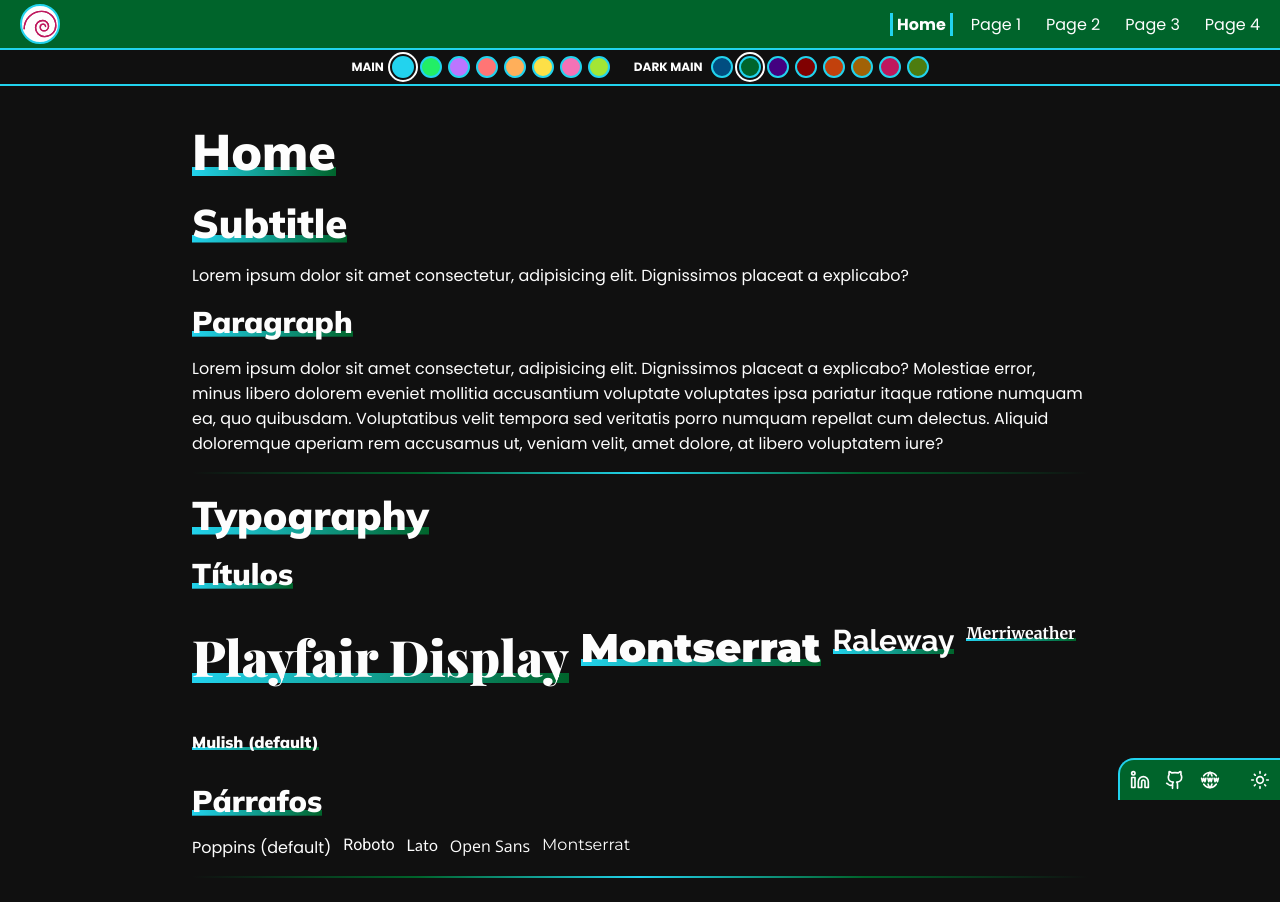
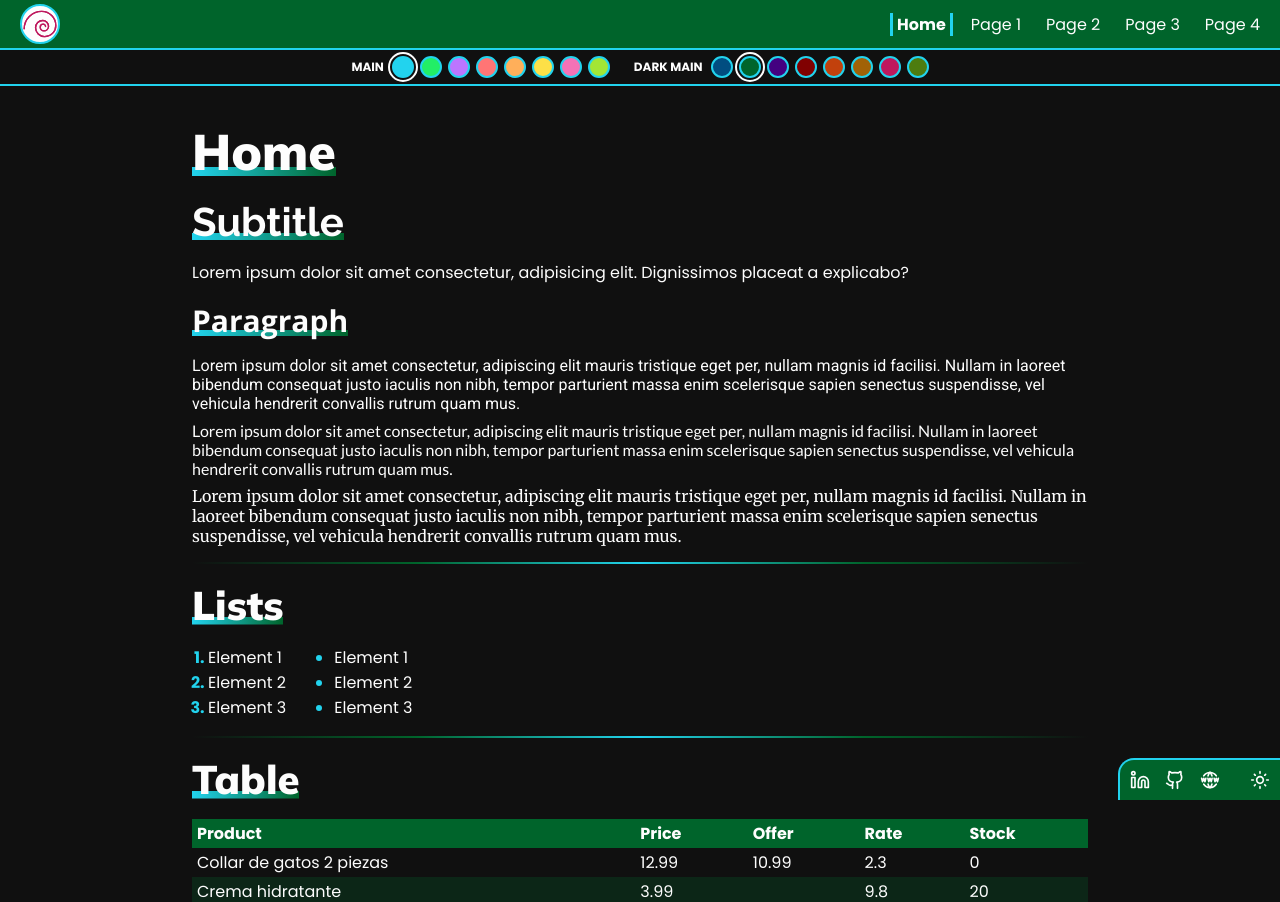
Before and after one commit to irenealcaine/template-navbar, a React (Vite) app: page / in a window 1280 px wide. Shown: the top 902 px of the page. Built offline with nearby package versions, Linux system fonts and the light colour scheme.

Commit message:
add paragraph and title components

```diff
--- a/src/App.css
+++ b/src/App.css
@@ -16,60 +16,3 @@ a {
   text-decoration: none;
   color: inherit;
 }
-
-h1,
-h2,
-h3,
-h4 {
-  font-family: var(--font-title);
-  font-weight: 900;
-  margin: 15px 0;
-  position: relative;
-  width: fit-content;
-
-  background: linear-gradient(to right, var(--main), var(--dark-main));
-  background-size: 100% 15%;
-  background-position: 0% 87%;
-  background-repeat: no-repeat;
-  transition: var(--transition);
-
-  &:hover {
-    background-size: 250% 100%;
-  }
-}
-
-h1 {
-  font-size: 50px;
-}
-
-h2 {
-  font-size: 40px;
-}
-
-h3 {
-  font-size: 30px;
-}
-
-@media screen and (max-width: 768px) {
-  p {
-    font-size: 14px;
-  }
-  h1,
-  h2,
-  h3,
-  h4 {
-    margin: 10px 0;
-  }
-
-  h1 {
-    font-size: 40px;
-  }
-
-  h2 {
-    font-size: 30px;
-  }
-
-  h3 {
-    font-size: 24px;
-  }
-}
--- /dev/null
+++ b/src/Components/Paragraph/Paragraph.css
@@ -0,0 +1,11 @@
+@import url("../../Variables.css");
+
+p{
+  margin-bottom: 8px;
+}
+
+@media screen and (max-width: 768px) {
+  p {
+    font-size: 14px;
+  }
+}
--- a/src/Components/Paragraph/Paragraph.jsx
+++ b/src/Components/Paragraph/Paragraph.jsx
@@ -1,4 +1,5 @@
 import { FONTS } from "../../Utils/fonts";
+import "./Paragraph.css";
 
 const Paragraph = ({ children, font }) => {
   return <p style={font && { fontFamily: FONTS[font] }}>{children}</p>;
--- /dev/null
+++ b/src/Components/Title/Title.css
@@ -0,0 +1,55 @@
+@import url("../../Variables.css");
+
+h1,
+h2,
+h3,
+h4 {
+  font-family: var(--font-title);
+  font-weight: 900;
+  margin: 15px 0;
+  position: relative;
+  width: fit-content;
+
+  background: linear-gradient(to right, var(--main), var(--dark-main));
+  background-size: 100% 15%;
+  background-position: 0% 87%;
+  background-repeat: no-repeat;
+  transition: var(--transition);
+
+  &:hover {
+    background-size: 250% 100%;
+  }
+}
+
+h1 {
+  font-size: 50px;
+}
+
+h2 {
+  font-size: 40px;
+}
+
+h3 {
+  font-size: 30px;
+}
+
+@media screen and (max-width: 768px) {
+  h1,
+  h2,
+  h3,
+  h4 {
+    margin: 10px 0;
+  }
+
+  h1 {
+    font-size: 40px;
+  }
+
+  h2 {
+    font-size: 30px;
+  }
+
+  h3 {
+    font-size: 24px;
+  }
+}
--- a/src/Components/Title/Title.jsx
+++ b/src/Components/Title/Title.jsx
@@ -1,4 +1,5 @@
 import { FONTS } from "../../Utils/fonts";
+import "./Title.css";
 
 const TITLES = {
   h1: "h1",
--- a/src/Pages/Home/Home.css
+++ b/src/Pages/Home/Home.css
@@ -12,9 +12,38 @@
     gap: 8px;
   }
 
-  .typography-grid {
-    gap: 12px;
-    margin: 10px 0;
+  .typography-showcase {
+    display: flex;
+    flex-direction: column;
+    gap: 20px;
+    margin: 10px 0 20px;
   }
 
+  .typography-sample {
+    display: flex;
+    flex-direction: column;
+    gap: 2px;
+    padding-bottom: 16px;
+    border-bottom: 2px solid var(--main-transparent);
+
+    &:last-child {
+      border-bottom: none;
+    }
+
+    h1,
+    h2,
+    h3,
+    h4 {
+      margin: 0;
+    }
+  }
+
+  .typography-sample__label {
+    font-size: 12px;
+    font-weight: 700;
+    text-transform: uppercase;
+    letter-spacing: 1px;
+    color: var(--dark-main);
+    margin-bottom: 6px;
+  }
 }
--- a/src/Pages/Home/Home.jsx
+++ b/src/Pages/Home/Home.jsx
@@ -31,75 +31,30 @@ const Home = () => {
   return (
     <div className="home">
       <Title type="h1">Home</Title>
-      <Title type="h2">Subtitle</Title>
+      <Title type="h2" font="raleway">
+        Subtitle
+      </Title>
       <Paragraph>
         Lorem ipsum dolor sit amet consectetur, adipisicing elit. Dignissimos
         placeat a explicabo?
       </Paragraph>
 
-      <Title type="h3">Paragraph</Title>
-      <Paragraph>
-        Lorem ipsum dolor sit amet consectetur, adipisicing elit. Dignissimos
-        placeat a explicabo? Molestiae error, minus libero dolorem eveniet
-        mollitia accusantium voluptate voluptates ipsa pariatur itaque ratione
-        numquam ea, quo quibusdam. Voluptatibus velit tempora sed veritatis
-        porro numquam repellat cum delectus. Aliquid doloremque aperiam rem
-        accusamus ut, veniam velit, amet dolore, at libero voluptatem iure?
+      <Title type="h3" font="open-sans">
+        Paragraph
+      </Title>
+      <Paragraph font="roboto">
+        Lorem ipsum dolor sit amet consectetur, adipiscing elit mauris tristique eget per, nullam magnis id facilisi. Nullam in laoreet bibendum consequat justo iaculis non nibh, tempor parturient massa enim scelerisque sapien senectus suspendisse, vel vehicula hendrerit convallis rutrum quam mus.
+      </Paragraph>
+      <Paragraph font="lato">
+        Lorem ipsum dolor sit amet consectetur, adipiscing elit mauris tristique eget per, nullam magnis id facilisi. Nullam in laoreet bibendum consequat justo iaculis non nibh, tempor parturient massa enim scelerisque sapien senectus suspendisse, vel vehicula hendrerit convallis rutrum quam mus.
+      </Paragraph>
+      <Paragraph font="merriweather">
+        Lorem ipsum dolor sit amet consectetur, adipiscing elit mauris tristique eget per, nullam magnis id facilisi. Nullam in laoreet bibendum consequat justo iaculis non nibh, tempor parturient massa enim scelerisque sapien senectus suspendisse, vel vehicula hendrerit convallis rutrum quam mus.
       </Paragraph>
 
       <Hr />
 
-      <h2>Typography</h2>
-
-      <h3>Títulos</h3>
-      <div className="grid typography-grid">
-        <div className="typography-example">
-          <Title type="h1" font="playfair-display">
-            Playfair Display
-          </Title>
-        </div>
-        <div className="typography-example">
-          <Title type="h2" font="montserrat">
-            Montserrat
-          </Title>
-        </div>
-        <div className="typography-example">
-          <Title type="h3" font="raleway">
-            Raleway
-          </Title>
-        </div>
-        <div className="typography-example">
-          <Title type="h4" font="merriweather">
-            Merriweather
-          </Title>
-        </div>
-        <div className="typography-example">
-          <Title type="h4">Mulish (default)</Title>
-        </div>
-      </div>
-
-      <h3>Párrafos</h3>
-      <div className="grid typography-grid">
-        <div className="typography-example">
-          <Paragraph>Poppins (default)</Paragraph>
-        </div>
-        <div className="typography-example">
-          <Paragraph font="roboto">Roboto</Paragraph>
-        </div>
-        <div className="typography-example">
-          <Paragraph font="lato">Lato</Paragraph>
-        </div>
-        <div className="typography-example">
-          <Paragraph font="open-sans">Open Sans</Paragraph>
-        </div>
-        <div className="typography-example">
-          <Paragraph font="montserrat">Montserrat</Paragraph>
-        </div>
-      </div>
-
-      <Hr />
-
-      <h2>Lists</h2>
+      <Title type="h2">Lists</Title>
       <div className="grid">
         <List ordered>
           <li>Element 1</li>
@@ -118,7 +73,7 @@ const Home = () => {
 
       <Hr />
 
-      <h2>Table</h2>
+      <Title type="h2">Table</Title>
       <Table>
         <tr>
           <th>Product</th>
@@ -140,7 +95,7 @@ const Home = () => {
 
       <Hr />
 
-      <h2>Accordion</h2>
+      <Title type="h2">Accordion</Title>
 
       <Accordion title="Sección 1">
         <p>Contenido de la sección 1.</p>
@@ -152,7 +107,7 @@ const Home = () => {
 
       <Hr />
 
-      <h2>Buttons</h2>
+      <Title type="h2">Buttons</Title>
       <div className="grid">
         <Button value={"Main colors"} href={"https://google.es"} />
         <Button
@@ -180,7 +135,7 @@ const Home = () => {
 
       <Hr />
 
-      <h2>Inputs</h2>
+      <Title type="h2">Inputs</Title>
 
       <Input type={"text"} placeholder={"Text"} />
       <div style={{ marginBottom: 8 + "px" }}></div>
@@ -210,7 +165,7 @@ const Home = () => {
 
       <Hr />
 
-      <h2>Loaders</h2>
+      <Title type="h2">Loaders</Title>
 
       <div className="grid">
         <Loader />
@@ -226,7 +181,7 @@ const Home = () => {
 
       <Hr />
 
-      <h2>Tags</h2>
+      <Title type="h2">Tags</Title>
       <div className="grid">
         <Tag tag={"Main colors"} />
         <Tag tag={"Blue"} color={"blue"} />
@@ -254,7 +209,7 @@ const Home = () => {
       </div>
 
       <Hr />
-      <h2>Progress Bars</h2>
+      <Title type="h2">Progress Bars</Title>
       <div className="grid">
         <RadialProgress number={10} size={30} />
         <RadialProgress number={20} size={35} color={"blue"} />
@@ -286,7 +241,7 @@ const Home = () => {
 
       <Hr />
 
-      <h2>Pagination</h2>
+      <Title type="h2">Pagination</Title>
       <Pagination
         currentPage={currentPage}
         totalPages={12}
@@ -295,7 +250,7 @@ const Home = () => {
 
       <Hr />
 
-      <h2>Interactions</h2>
+      <Title type="h2">Interactions</Title>
       <div className="grid">
         <Button value={"Modal"} onClick={() => setIsOpen(true)} />
         <Modal
@@ -325,7 +280,7 @@ const Home = () => {
       </div>
       <Hr />
 
-      <h2>Blog Card</h2>
+      <Title type="h2">Blog Card</Title>
 
       <div className="grid">
         {posts.slice(0, 2).map((post) => (
@@ -341,7 +296,7 @@ const Home = () => {
         ))}
       </div>
 
-      <h2>Product Card</h2>
+      <Title type="h2">Product Card</Title>
 
       <div className="grid">
         {products.slice(0, 2).map((product) => (
```
Also changed, not shown: 5 other files (tests, documents, lock files or other folders).
